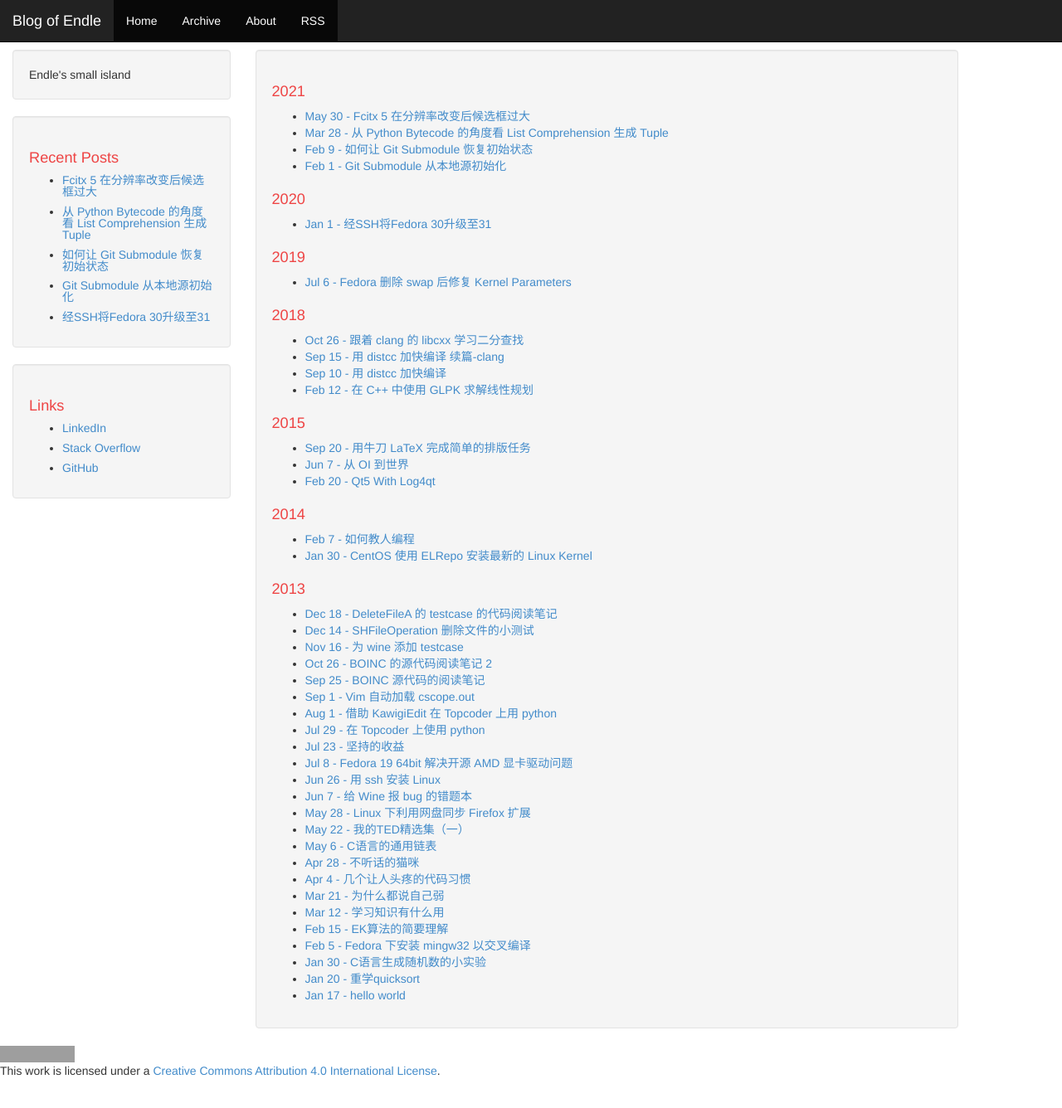
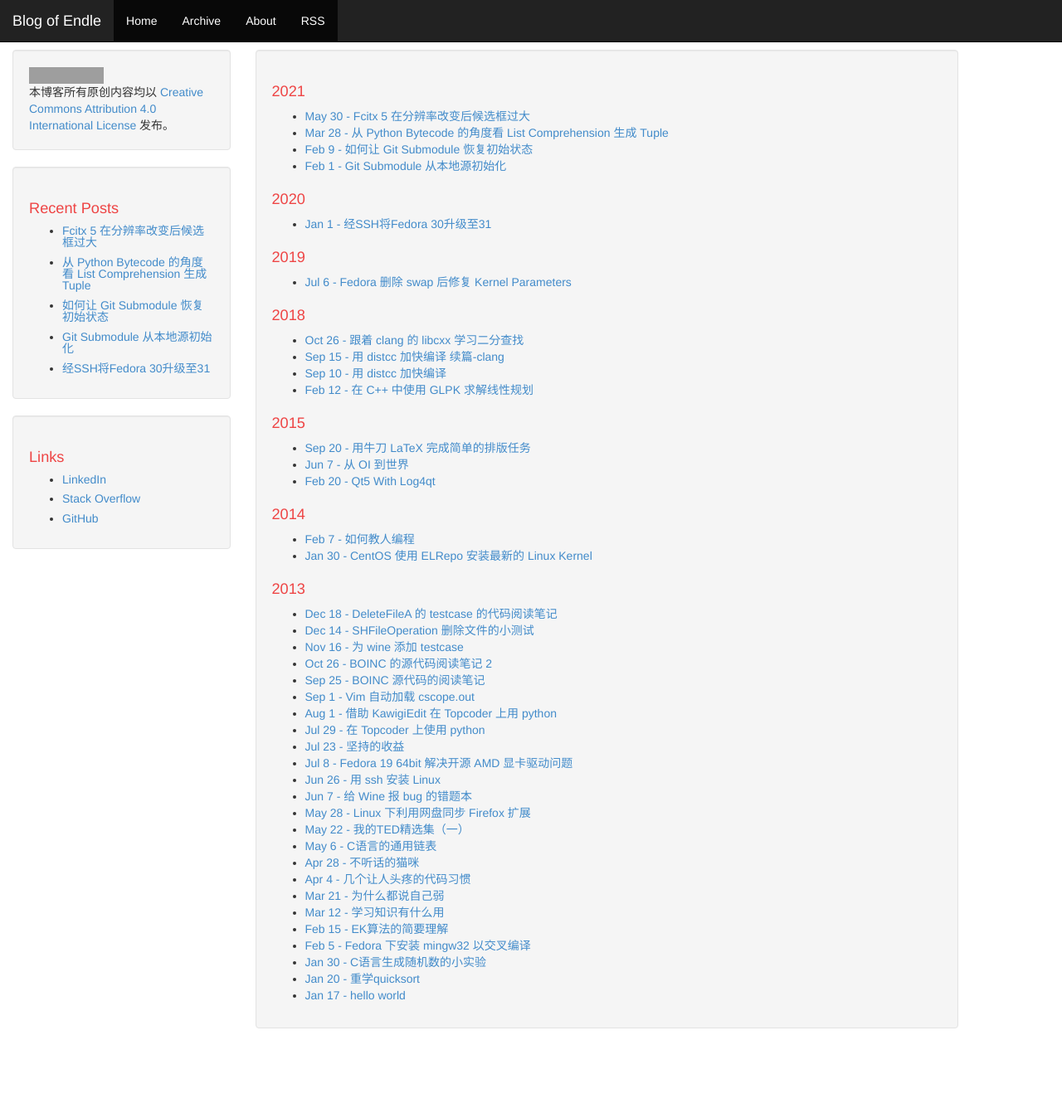
Before and after one commit to Endle/endle.github.io, a Jekyll site: the page built from archive/index.html, in a window 1280 px wide and 1361 px high. Shown: the top 1336 px of the window at 83% size. Built offline with Jekyll 4.4.1, drawn with Linux system fonts in a browser that asks for light colours; comment, search, counter and statistics services are not loaded; grey boxes are pictures that could not be loaded.

Commit message:
paginator
Signed-off-by: Zhenbo Li <litimetal@gmail.com>

```diff
--- a/_config.yml
+++ b/_config.yml
@@ -8,7 +8,7 @@
 exclude: [".rvmrc", ".rbenv-version", "README.md", "Rakefile", "changelog.md"]
 lsi: false
 highlighter: rouge
-paginate: 3
+paginate: 5
 # GitHub Pages only supports kramdown as a Markdown processor.
 markdown: kramdown
 
--- a/_includes/footer.html
+++ b/_includes/footer.html
@@ -1,5 +1,4 @@
 {% include disqus-counts.html %}
 {% include analytics.html %}
-<a rel="license" href="http://creativecommons.org/licenses/by/4.0/"><img alt="Creative Commons License" style="border-width:0" src="https://i.creativecommons.org/l/by/4.0/88x31.png" /></a><br />This work is licensed under a <a rel="license" href="http://creativecommons.org/licenses/by/4.0/">Creative Commons Attribution 4.0 International License</a>.
 </body>
 </html>
--- a/_includes/sidebar.html
+++ b/_includes/sidebar.html
@@ -1,5 +1,12 @@
+<!--
 <div class="sidebar well">
 {{ site.description }}
+</div>
+-->
+<div class="sidebar well">
+<a rel="license" href="http://creativecommons.org/licenses/by/4.0/"><img alt="Creative Commons License" style="border-width:0" src="https://i.creativecommons.org/l/by/4.0/88x31.png" /></a><br />
+本博客所有原创内容均以 <a rel="license" href="http://creativecommons.org/licenses/by/4.0/">Creative Commons Attribution 4.0 International License</a> 发布。
+
 </div>
 
 <div class="sidebar well">
```
Also changed, not shown: index.html (+8 -8 lines).
